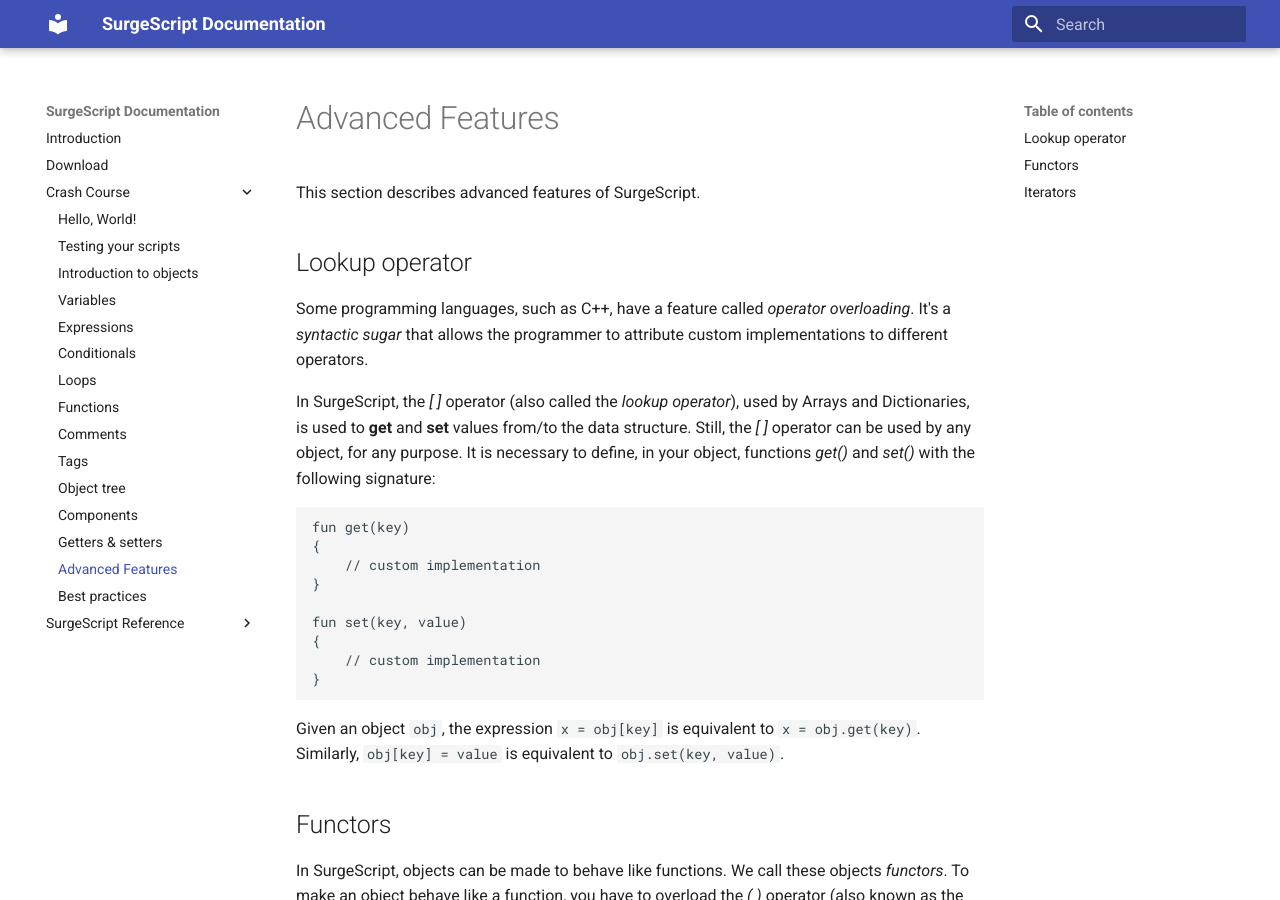
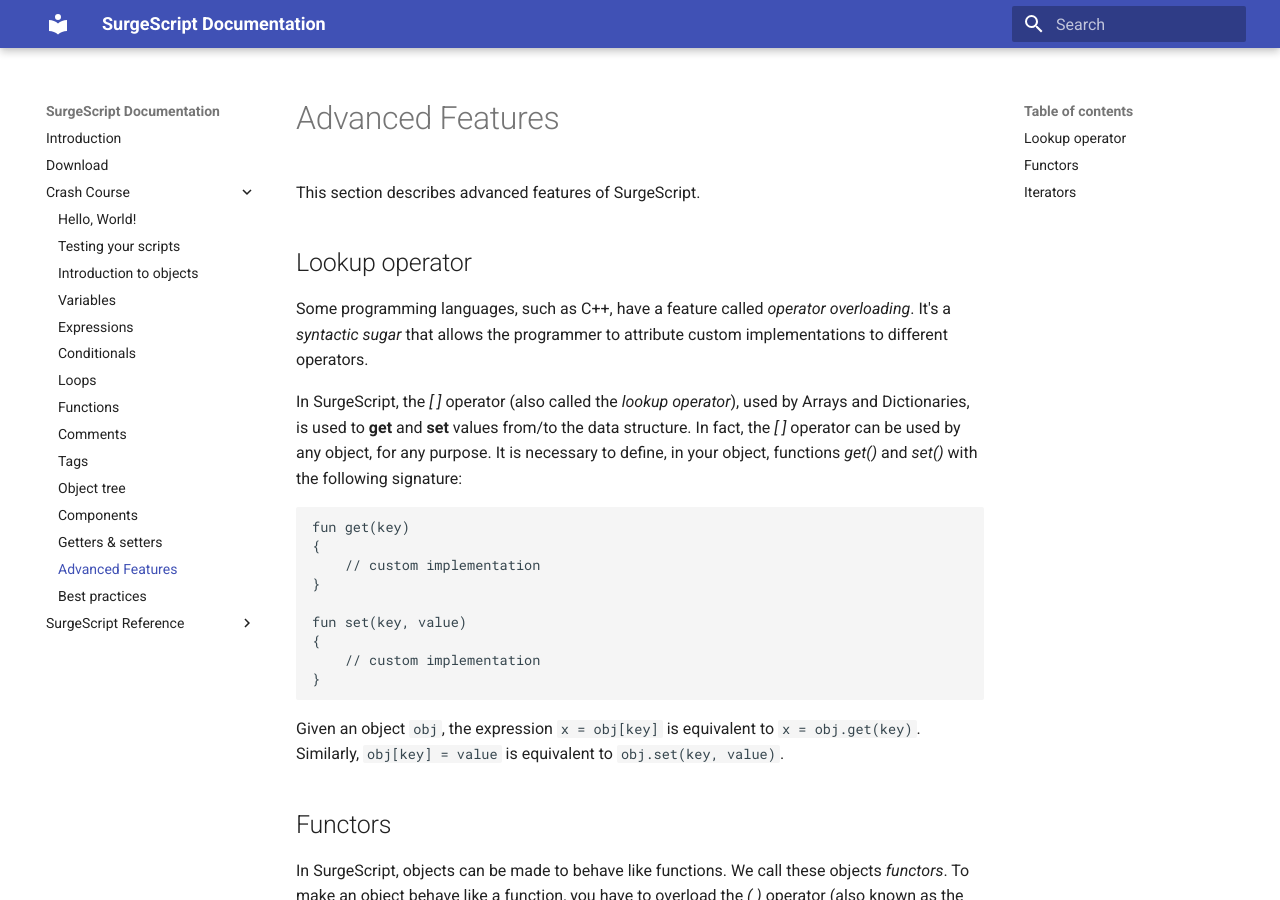
Before and after one commit to alemart/surgescript, an MkDocs documentation site: the page built from docs/tutorials/advanced_features.md, in a window 1280 px wide and 900 px high. Built offline with MkDocs 1.6.1 and Material for MkDocs 9.7.7, drawn with Linux system fonts in a browser that asks for light colours; old or Windows-style settings are respelled for this version of MkDocs.

Commit message:
Small changes

````diff
--- a/docs/tutorials/advanced_features.md
+++ b/docs/tutorials/advanced_features.md
@@ -8,7 +8,7 @@
 
 Some programming languages, such as C++, have a feature called *operator overloading*. It's a *syntactic sugar* that allows the programmer to attribute custom implementations to different operators.
 
-In SurgeScript, the *[ ]* operator (also called the *lookup operator*), used by Arrays and Dictionaries, is used to **get** and **set** values from/to the data structure. Still, the *[ ]* operator can be used by any object, for any purpose. It is necessary to define, in your object, functions *get()* and *set()* with the following signature:
+In SurgeScript, the *[ ]* operator (also called the *lookup operator*), used by Arrays and Dictionaries, is used to **get** and **set** values from/to the data structure. In fact, the *[ ]* operator can be used by any object, for any purpose. It is necessary to define, in your object, functions *get()* and *set()* with the following signature:
 
 ```
 fun get(key)
````
Also changed, not shown: docs/tutorials/variables.md (+1 -1 lines).
